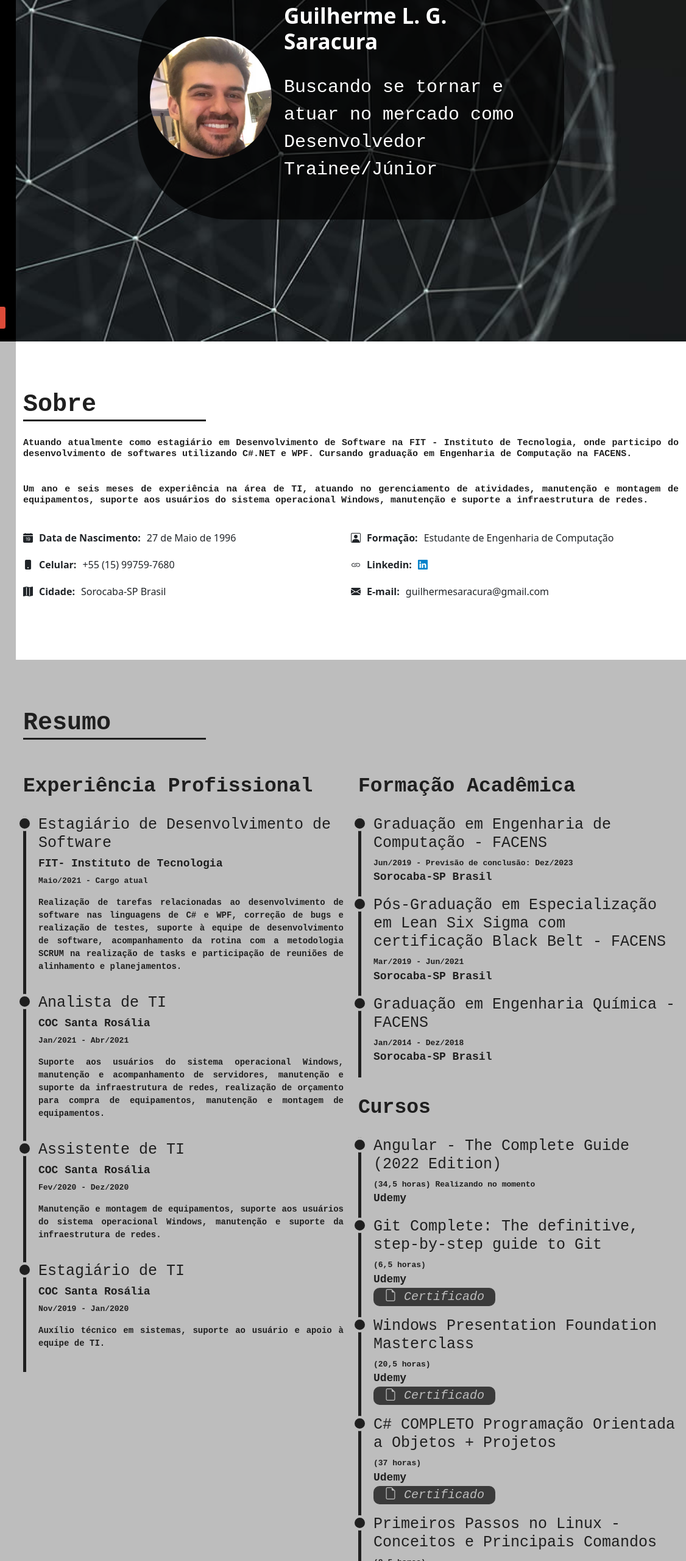
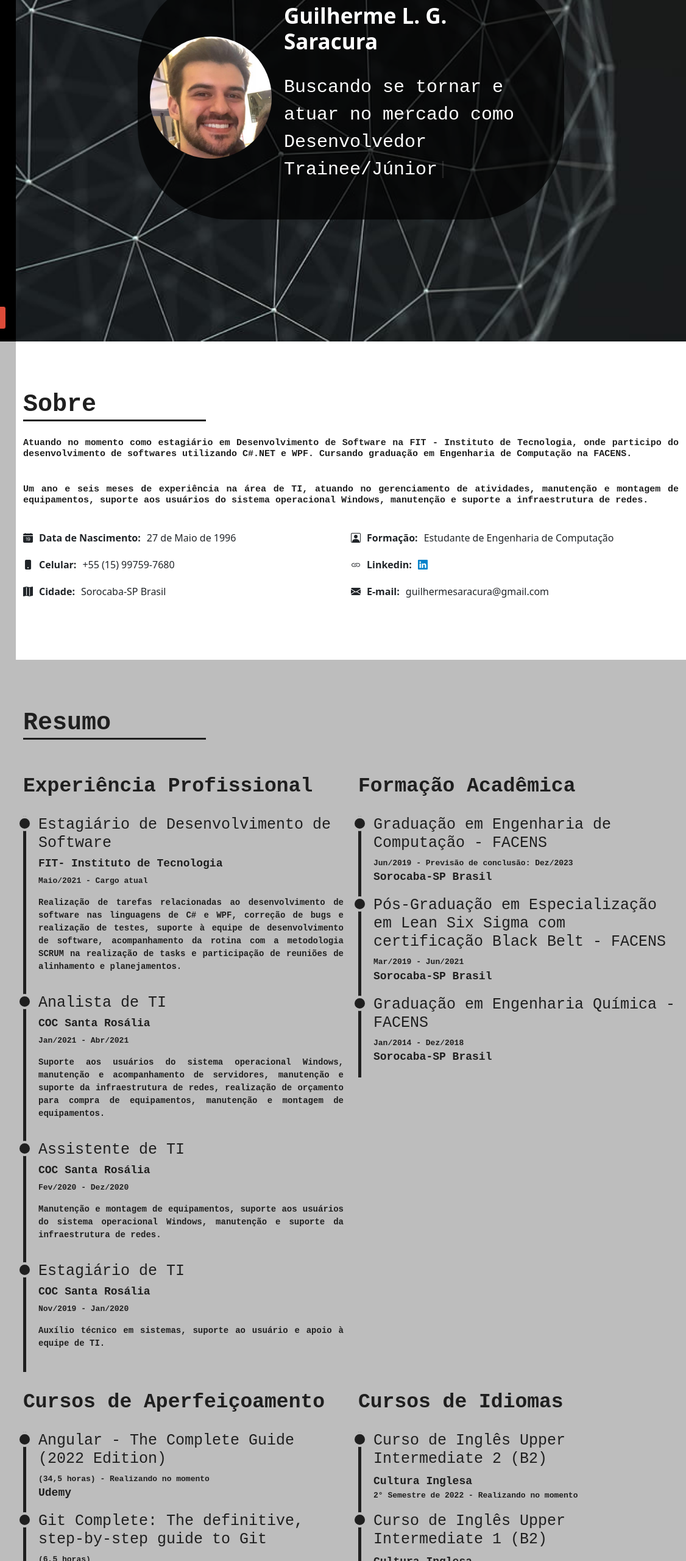
Before and after one commit to GuilhermeSaracura/GuilhermeSaracura.github.io, a website: page index.html in a window 1280 px wide. Shown: the part 240-2800 px from the top of the page at 61% size, 154-1280 px from the left. Drawn offline with nearby package versions, Linux system fonts and the light colour scheme.

Commit message:
Added the Language Courses part, changed the structure of the Resume section, changed the CV document

```diff
--- a/index.html
+++ b/index.html
@@ -65,8 +65,8 @@
           <div class="container">
                 <h2 class="section-title" id="about-title">Sobre</h2>
                 <div class="row">
-                        <h2 class="description" id="about-description1">Atualmente cursando graduação em Engenharia da Computação na FACENS. Atuando como estagiário em Desenvolvimento de Software na FIT-Instituto de Tecnologia, onde participo do desenvolvimento de softwares utilizando C#.NET e WPF. Um ano e seis meses de experiência na área de TI, exercendo como atividades gestão, manutenção e montagem de equipamentos, suporte aos usuários do sistema operacional Windows e manutenção e suporte a infraestrutura de redes.</h2>
-                        <h2 class="description" id="about-description2">Um ano e seis meses de experiência na área de TI, exercendo como atividades gestão, manutenção e montagem de equipamentos, suporte aos usuários do sistema operacional Windows e manutenção e suporte a infraestrutura de redes.</h2>
+                        <h2 class="description" id="about-description1">Atuando no momento como estagiário em Desenvolvimento de Software na FIT - Instituto de Tecnologia, onde participo do desenvolvimento de softwares utilizando C#.NET e WPF. Cursando graduação em Engenharia de Computação na FACENS.</h2>
+                        <h2 class="description" id="about-description2">Um ano e seis meses de experiência na área de TI, atuando no gerenciamento de atividades, manutenção e montagem de equipamentos, suporte aos usuários do sistema operacional Windows, manutenção e suporte a infraestrutura de redes.</h2>
                         <div class="row about-topics">
                           <div class="col-lg-6 pt-4 pt-lg-0 content">
                             <ul>
@@ -77,7 +77,7 @@
                           </div>
                           <div class="col-lg-6 pt-lg-0 content">
                             <ul>
-                              <li><i class="bi bi-person-square"></i> <strong id="about-degree">Formação:</strong> <span id="about-degree-info">Engenharia da Computação</span></li>
+                              <li><i class="bi bi-person-square"></i> <strong id="about-degree">Formação:</strong> <span id="about-degree-info">Estudante de Engenharia de Computação</span></li>
                               <li><i class="bi bi-link"></i> <strong>Linkedin:</strong> <a class="bi bi-linkedin button-link-linkedin" href="https://www.linkedin.com/in/guilhermesaracura" target="_blank"></a></li>
                               <li><i class="bi bi-envelope-fill"></i> <strong>E-mail:</strong> <span>guilhermesaracura@gmail.com</span></li>
                             </ul>
@@ -116,8 +116,7 @@
                 <div class="resume-container-date" id="resume-it-intern-date"> Nov/2019 - Jan/2020</div>
                 <p class="description-resume" id="resume-it-intern-description">Auxílio técnico em sistemas, suporte ao usuário e apoio à equipe de TI.</p>
               </div>
-            </div>
-
+              </div>
             <div class="col-lg-6">
               <h3 class="section-subtitle" id="resume-academic-background">Formação Acadêmica</h3>
               <div class="resume-containers">
@@ -135,8 +134,11 @@
                 <div class="resume-container-date" id="resume-degree-qe-date"> Jan/2014 - Dez/2018</div>
                 <div class="resume-container-localization" id="resume-degree-qe-localization">Sorocaba-SP Brasil</div>
               </div>
-
-              <h3 class="section-subtitle" id="resume-courses">Cursos</h3>
+            </div>
+            </div>
+            <div class="row">
+            <div class="col-lg-6">
+              <h3 class="section-subtitle" id="resume-courses">Cursos de Aperfeiçoamento</h3>
               <div class="resume-containers">
                 <h4 class="resume-container-title">Angular - The Complete Guide (2022 Edition)</h4>
                 <div class="resume-container-date" id="resume-courses-angular_hours">(34,5 horas) Realizando no momento</div>
@@ -165,6 +167,24 @@
                 <div class="resume-container-date" id="resume-courses-linux_hours">(8,5 horas)</div>
                 <div class="resume-container-localization">Udemy</div>
                 <div class="resume-container-certification"><a href="https://www.udemy.com/certificate/UC-0f316700-3948-4bf7-9afa-ccf9bde9454d/" target="_blank" style="text-decoration:none"><i class="bi bi-file-earmark"></i><i id="resume-courses-linux-certificate">Certificado</i></a></div>
+              </div>
+            </div>
+          <div class="col-lg-6">
+              <h3 class="section-subtitle" id="resume-language-courses">Cursos de Idiomas</h3>
+              <div class="resume-containers">
+                <h4 class="resume-container-title" id="resume-language-course-upper2">Curso de Inglês Upper Intermediate 2 (B2)</h4>
+                <div class="resume-container-localization">Cultura Inglesa</div>
+                <div class="resume-container-date" id="resume-language-course-upper2-date">2° Semestre de 2022 - Realizando no momento</div>
+              </div>
+              <div class="resume-containers">
+                <h4 class="resume-container-title" id="resume-language-course-upper1">Curso de Inglês Upper Intermediate 1 (B2)</h4>
+                <div class="resume-container-localization">Cultura Inglesa</div>
+                <div class="resume-container-date" id="resume-language-course-upper1-date">1° Semestre de 2022</div>
+              </div>
+              <div class="resume-containers">
+                <h4 class="resume-container-title" id="resume-language-course-inter3">Curso intensivo de Inglês Intermediate 3 (B1)</h4>
+                <div class="resume-container-localization">Cultura Inglesa</div>
+                <div class="resume-container-date" id="resume-language-course-inter3-date">Janeiro de 2022</div>
               </div>
             </div>
           </div>
--- a/js/languages/english.js
+++ b/js/languages/english.js
@@ -48,8 +48,8 @@ export const englishLanguage = {
     RESUME_CHEMICAL_ENGINEERING: { id: "#resume-degree-qe", value: "Bachelor in Chemical Engineering - FACENS" },
     RESUME_CHEMICAL_ENGINEERING_DATE: { id: "#resume-degree-qe-date", value: "January/2014 - December/2018" },
     RESUME_CHEMICAL_ENGINEERING_lOCALIZATION: { id: "#resume-degree-qe-localization", value: "Sorocaba-SP Brazil" },
-    RESUME_COURSES: { id: "#resume-courses", value: "Courses" },
-    RESUME_COURSES_ANGULAR_HOURS: { id: "#resume-courses-angular_hours", value: "(34,5 hours) Currently doing the course" },
+    RESUME_COURSES: { id: "#resume-courses", value: "Improvement Courses" },
+    RESUME_COURSES_ANGULAR_HOURS: { id: "#resume-courses-angular_hours", value: "(34,5 hours) - Currently doing the course" },
     RESUME_COURSES_GIT_HOURS: { id: "#resume-courses-git_hours", value: "(6,5 hours)" },
     RESUME_COURSES_GIT_CERTIFICATE: { id: "#resume-courses-git-certificate", value: " Certificate" },
     RESUME_COURSES_WPF_HOURS: { id: "#resume-courses-wpf_hours", value: "(20,5 hours)" },
@@ -58,6 +58,13 @@ export const englishLanguage = {
     RESUME_COURSES_CSHARP_CERTIFICATE: { id: "#resume-courses-csharp-certificate", value: " Certificate" },
     RESUME_COURSES_LINUX_HOURS: { id: "#resume-courses-linux_hours", value: "(8,5 hours)" },
     RESUME_COURSES_LINUX_CERTIFICATE: { id: "#resume-courses-linux-certificate", value: " Certificate" },
+    RESUME_LANGUAGE_COURSE: {id:"#resume-language-courses" , value:"Language Courses"},
+    RESUME_LANGUAGE_COURSE_UPPER2: {id:"#resume-language-course-upper2" , value:"English course Upper Intermediate 2 (B2)"},
+    RESUME_LANGUAGE_COURSE_UPPER2_DATE: {id:"#resume-language-course-upper2-date" , value:"2° Semester of 2022 - Currently doing the course"},
+    RESUME_LANGUAGE_COURSE_UPPER1: {id:"#resume-language-course-upper1" , value:"English course Upper Intermediate 1 (B2)"},
+    RESUME_LANGUAGE_COURSE_UPPER1_DATE: {id:"#resume-language-course-upper1-date" , value:"1° Semester de 2022"},
+    RESUME_LANGUAGE_COURSE_INTERMEDIATE3: {id:"#resume-language-course-inter3" , value:"Intensive English course Intermediate 3 (B1)"},
+    RESUME_LANGUAGE_COURSE_INTERMEDIATE3_DATE: {id:"#resume-language-course-inter3-date" , value:"January of 2022"},
 
     //Skills section
     SKILLS_TITLE: { id: "#skills-title", value: "Skills" },
--- a/js/languages/portuguese.js
+++ b/js/languages/portuguese.js
@@ -13,7 +13,7 @@ export const portugueseLanguage = {
 
     //About Section
     ABOUT_TITTLE: { id: "#about-title", value: "Sobre" },
-    ABOUT_DESCRIPTION1: { id: "#about-description1", value: " Atuando atualmente como estagiário em Desenvolvimento de Software na FIT - Instituto de Tecnologia, onde participo do desenvolvimento de softwares utilizando C#.NET e WPF. Cursando graduação em Engenharia de Computação na FACENS." },
+    ABOUT_DESCRIPTION1: { id: "#about-description1", value: " Atuando no momento como estagiário em Desenvolvimento de Software na FIT - Instituto de Tecnologia, onde participo do desenvolvimento de softwares utilizando C#.NET e WPF. Cursando graduação em Engenharia de Computação na FACENS." },
     ABOUT_DESCRIPTION2: { id: "#about-description2", value: "Um ano e seis meses de experiência na área de TI, atuando no gerenciamento de atividades, manutenção e montagem de equipamentos, suporte aos usuários do sistema operacional Windows, manutenção e suporte a infraestrutura de redes." },
     ABOUT_BIRTH_DATE: { id: "#about-birth-date", value: "Data de Nascimento:" },
     ABOUT_DATE: { id: "#about-date", value: "27 de Maio de 1996" },
@@ -48,8 +48,8 @@ export const portugueseLanguage = {
     RESUME_CHEMICAL_ENGINEERING: { id: "#resume-degree-qe", value: "Graduação em Engenharia Química - FACENS" },
     RESUME_CHEMICAL_ENGINEERING_DATE: { id: "#resume-degree-qe-date", value: "Jan/2014 - Dez/2018" },
     RESUME_CHEMICAL_ENGINEERING_lOCALIZATION: { id: "#resume-degree-qe-localization", value: "Sorocaba-SP Brasil" },
-    RESUME_COURSES: { id: "#resume-courses", value: "Cursos" },
-    RESUME_COURSES_ANGULAR_HOURS: { id: "#resume-courses-angular_hours", value: "(34,5 horas) Realizando no momento" },
+    RESUME_COURSES: { id: "#resume-courses", value: "Cursos de Aperfeiçoamento" },
+    RESUME_COURSES_ANGULAR_HOURS: { id: "#resume-courses-angular_hours", value: "(34,5 horas) - Realizando no momento" },
     RESUME_COURSES_GIT_HOURS: { id: "#resume-courses-git_hours", value: "(6,5 horas)" },
     RESUME_COURSES_GIT_CERTIFICATE: { id: "#resume-courses-git-certificate", value: " Certificado" },
     RESUME_COURSES_WPF_HOURS: { id: "#resume-courses-wpf_hours", value: "(20,5 horas)" },
@@ -58,6 +58,13 @@ export const portugueseLanguage = {
     RESUME_COURSES_CSHARP_CERTIFICATE: { id: "#resume-courses-csharp-certificate", value: " Certificado" },
     RESUME_COURSES_LINUX_HOURS: { id: "#resume-courses-linux_hours", value: "(8,5 horas)" },
     RESUME_COURSES_LINUX_CERTIFICATE: { id: "#resume-courses-linux-certificate", value: " Certificado" },
+    RESUME_LANGUAGE_COURSE: {id:"#resume-language-courses" , value:"Cursos de Idiomas"},
+    RESUME_LANGUAGE_COURSE_UPPER2: {id:"#resume-language-course-upper2" , value:"Curso de Inglês Upper Intermediate 2 (B2)"},
+    RESUME_LANGUAGE_COURSE_UPPER2_DATE: {id:"#resume-language-course-upper2-date" , value:"2° Semestre de 2022 - Realizando no momento"},
+    RESUME_LANGUAGE_COURSE_UPPER1: {id:"#resume-language-course-upper1" , value:"Curso de Inglês Upper Intermediate 1 (B2)"},
+    RESUME_LANGUAGE_COURSE_UPPER1_DATE: {id:"#resume-language-course-upper1-date" , value:"1° Semestre de 2022"},
+    RESUME_LANGUAGE_COURSE_INTERMEDIATE3: {id:"#resume-language-course-inter3" , value:"Curso intensivo de Inglês Intermediate 3 (B1)"},
+    RESUME_LANGUAGE_COURSE_INTERMEDIATE3_DATE: {id:"#resume-language-course-inter3-date" , value:"Janeiro de 2022"},
 
     //Skills section
     SKILLS_TITLE: { id: "#skills-title", value: "Habilidades" },
```
Also changed, not shown: 1 other file.
